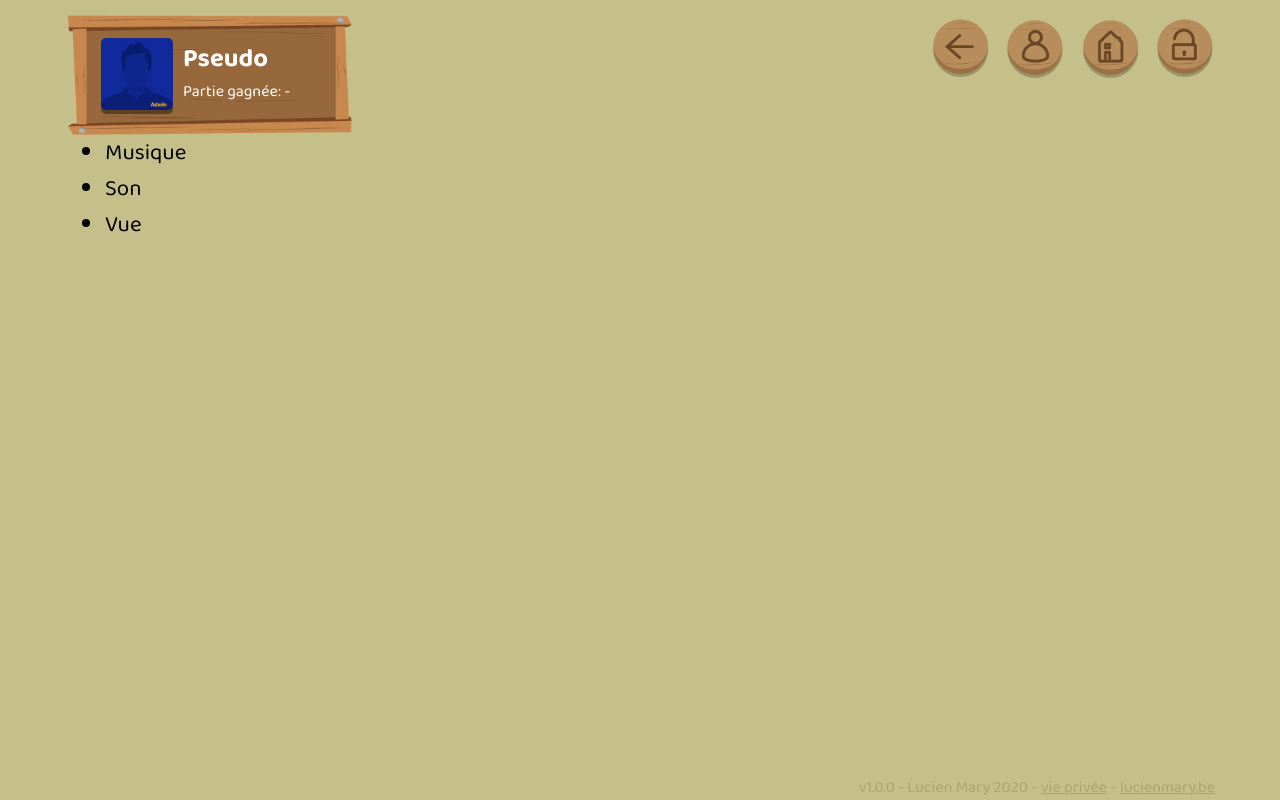
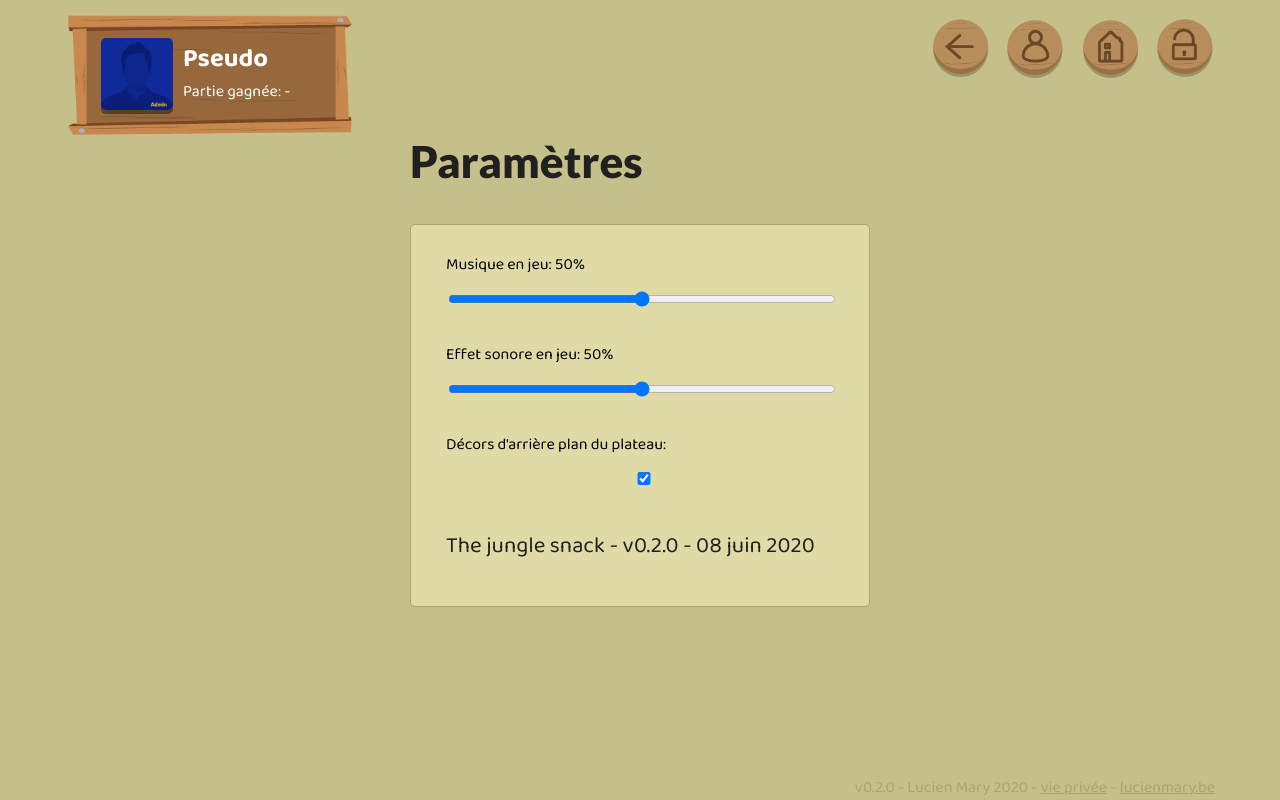
Before and after one commit to lucienmary/The_jungle_snack-TFE, a website: page public/settings.html in a window 1280 px wide. Drawn offline with nearby package versions, Linux system fonts and the light colour scheme; no server answers.

Commit message:
Paramètres salon et enregistrement ds localStorage

```diff
--- a/app.js
+++ b/app.js
@@ -8,7 +8,7 @@ var favicon = require('serve-favicon');
 const methodOverride = require('method-override');
 
 const NB_TO_START = 2;
-const SECOND_TO_START = 20;
+const SECOND_TO_START = 3;
 
 var idGame = 0;
 
--- /dev/null
+++ b/public/assets/script/settings.js
@@ -0,0 +1,47 @@
+$( document ).ready(function() {
+    var musicInput = $('#music');
+    var effectInput = $('#effect');
+    var bgImgInput = $('#bgImg');
+
+    var musicValue;
+    var effectValue;
+    var bgImgValue;
+
+    // vérif. ds local storage para. dernière visite.
+    if ("settingsTJS" in localStorage){
+        var oldSettings = JSON.parse(localStorage.getItem("settingsTJS"));
+        musicInput.val(oldSettings.music);
+        effectInput.val(oldSettings.effect);
+        bgImgInput.prop("checked", oldSettings.bgImg);
+    }
+
+    // Indicat° en %.
+    musicValue = musicInput.val();
+    effectValue = effectInput.val();
+    bgImgValue = bgImgInput.prop( "checked" );
+
+    console.log(bgImgValue);
+
+    $('#musicValue').text(musicValue);
+    $('#effectValue').text(effectValue);
+
+
+    // Enregistre nvlles données ds localStorage.
+    musicInput.on('input', function () {
+        musicValue = musicInput.val();
+        $('#musicValue').text(musicValue);
+        window.localStorage.setItem('settingsTJS', JSON.stringify({music: musicValue, effect: effectValue, bgImg: bgImgValue}));
+    });
+
+    // Enregistre nvlles données ds localStorage.
+    effectInput.on('input', function () {
+        effectValue = effectInput.val();
+        $('#effectValue').text(effectValue);
+        window.localStorage.setItem('settingsTJS', JSON.stringify({music: musicValue, effect: effectValue, bgImg: bgImgValue}));
+    });
+
+    bgImgInput.on('input', function () {
+        bgImgValue = bgImgInput.prop( "checked" );
+        window.localStorage.setItem('settingsTJS', JSON.stringify({music: musicValue, effect: effectValue, bgImg: bgImgValue}));
+    });
+}); // Fin jQuery.
--- a/public/settings.html
+++ b/public/settings.html
@@ -13,7 +13,7 @@
         <header class="salon">
             <div class="container">
                 <div class="infos-player">
-                    <img id="imgPlayer" src="assets/images/_img-00.png" alt="Photo de profil du joueur">
+                    <img id="imgPlayer" src="../assets/images/_img-00.png" alt="Photo de profil du joueur">
                     <div id="player" class="infos-player__el">
                         <p class="pseudo">Pseudo</p>
                         <p>Partie gagnée: -</p>
@@ -35,22 +35,28 @@
         </header>
 
         <section class="clear container">
-            <ul>
-                <li>
-                    Musique
-                </li>
-                <li>
-                    Son
-                </li>
-                <li>
-                    Vue
-                </li>
-            </ul>
+            <div class="col">
+                <h2 class="margin-title">Paramètres</h2>
+
+                <div class="area">
+                    <form method="post">
+                        <label for="music">Musique en jeu: <span id="musicValue">50</span>%</label>
+                        <input type="range" id="music" name="music" min="0" max="100" value="50">
+
+                        <label for="effect">Effet sonore en jeu: <span id="effectValue">50</span>%</label>
+                        <input type="range" id="effect" name="effect" min="0" max="100" value="50">
+
+                        <label for="bgImg">Décors d'arrière plan du plateau:</label>
+                        <input type="checkbox" id="bgImg" name="bgImg" checked>
+                    </form>
+
+                    <p>The jungle snack - v0.2.0 - 08 juin 2020</p>
+                </div>
         </section>
     </body>
     <footer class="fix footer-game">
         <div class="container">
-            <p>v1.0.0 - Lucien Mary 2020 - <a href="/vie-privee">vie privée</a> - <a href="https://lucienmary.be">lucienmary.be</a></p>
+            <p>v0.2.0 - Lucien Mary 2020 - <a href="/vie-privee">vie privée</a> - <a href="https://lucienmary.be">lucienmary.be</a></p>
         </div>
     </footer>
 
@@ -60,4 +66,5 @@
     <script src="../assets/script/app.js"></script>
     <script src="../assets/script/pawn.js"></script>
     <script src="../assets/script/profil.js"></script>
+    <script src="../assets/script/settings.js"></script>
 </html>
```
Also changed, not shown: public/assets/script/game/view.js (+9 -0 lines), public/salon.html (+3 -3 lines), public/assets/images/link-settings.png (added).
